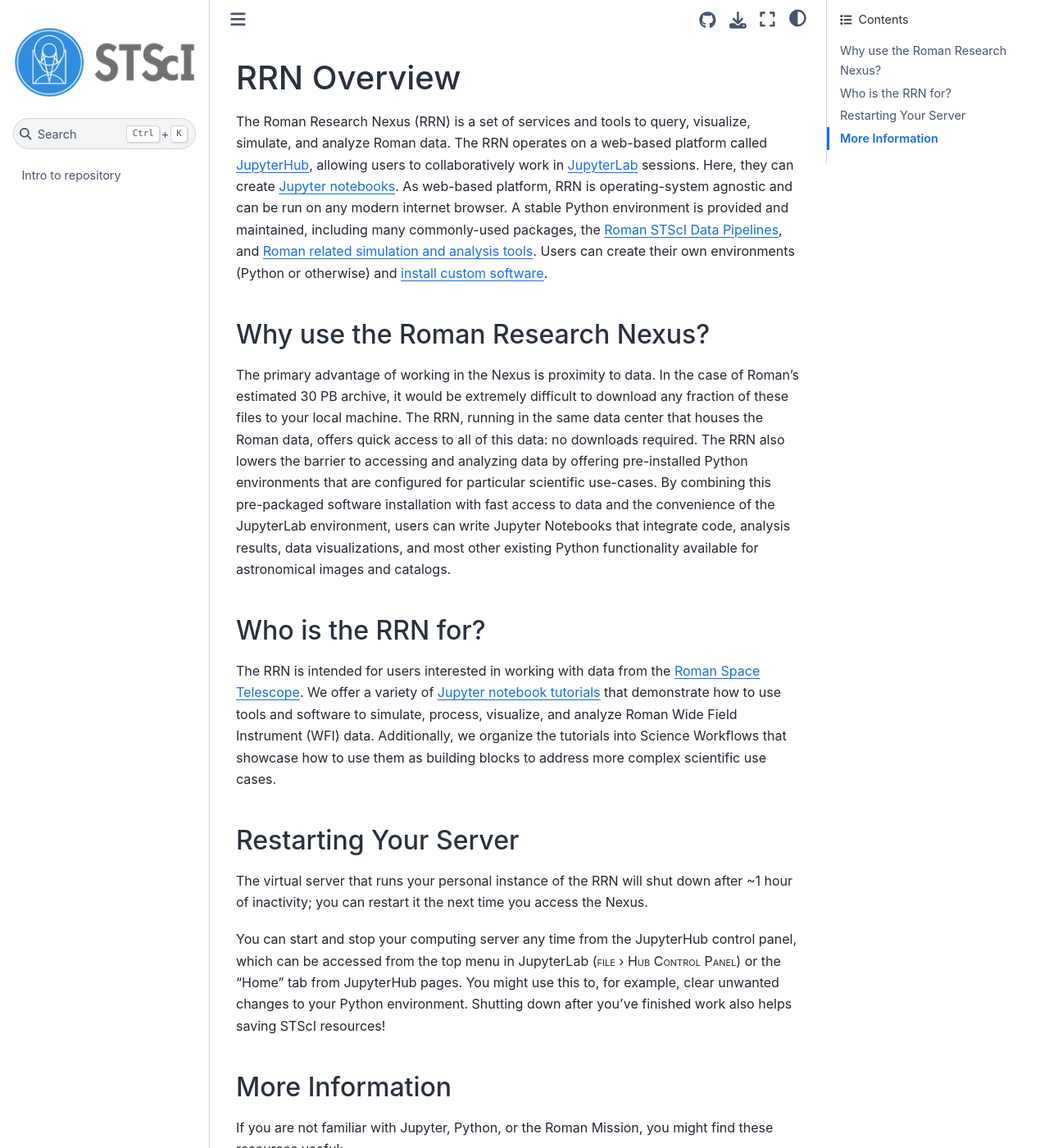
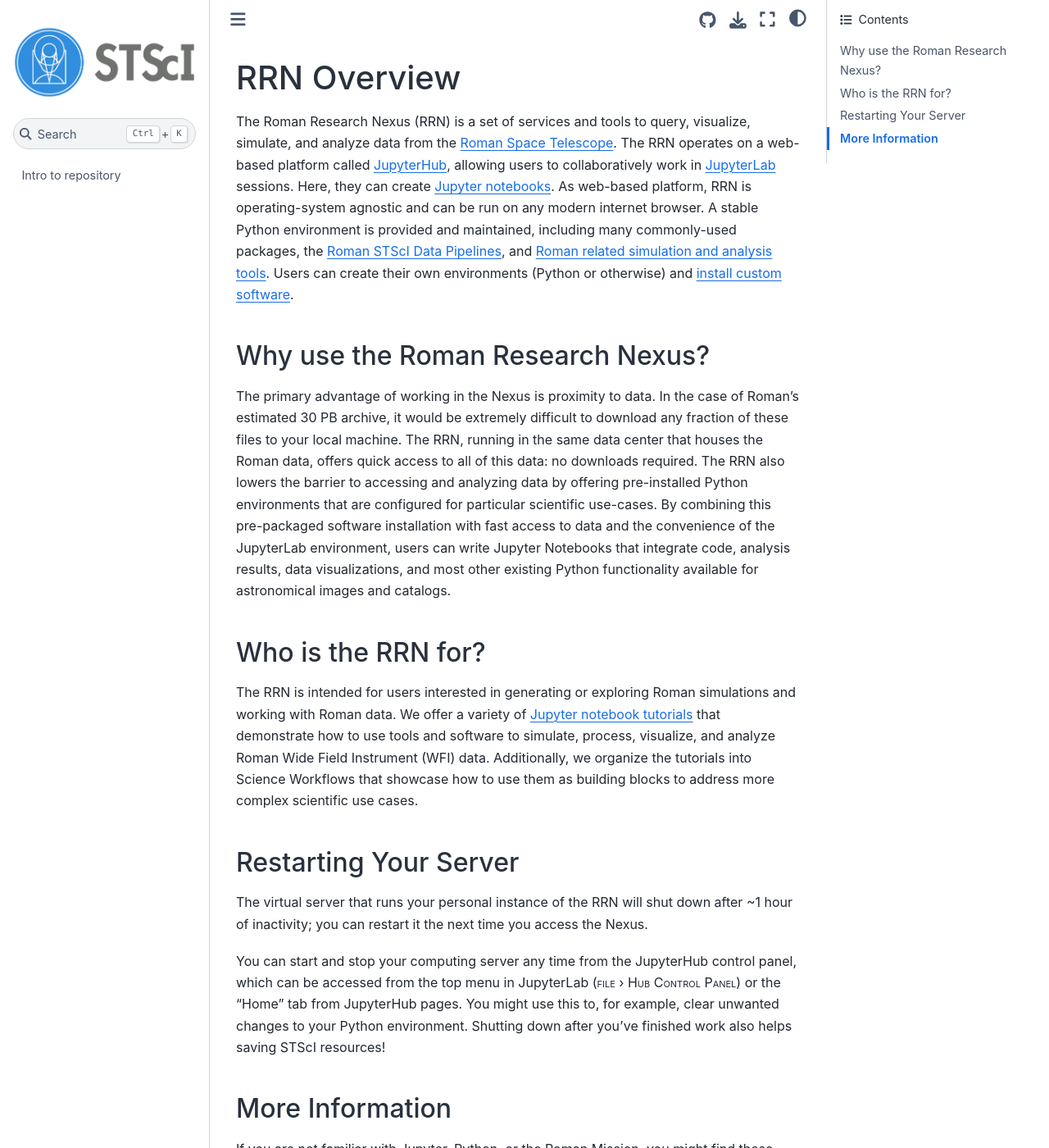
Before and after one commit to spacetelescope/roman_notebooks, a Jupyter Book: the page built from markdown/what-is-rsp.md, in a window 1280 px wide and 1400 px high. Shown: the whole window at 82% size. Built offline with Jupyter Book 1.0.4 settings and Sphinx 7.4.7 and the Sphinx Book theme 1.1.4, drawn with Linux system fonts in a browser that asks for light colours; pages that are not in the unit, such as notebooks, are missing from menus.

Commit message:
Update what-is-rsp.md

```diff
--- a/markdown/what-is-rsp.md
+++ b/markdown/what-is-rsp.md
@@ -1,13 +1,13 @@
 # RRN Overview
 
-The Roman Research Nexus (RRN) is a set of services and tools to query, visualize, simulate, and analyze Roman data. The RRN operates on a web-based platform called [JupyterHub](https://docs.jupyter.org/en/latest/), allowing users to collaboratively work in [JupyterLab](https://jupyterlab.readthedocs.io/en/latest/) sessions. Here, they can create [Jupyter notebooks](https://docs.jupyter.org/en/latest/). As web-based platform, RRN is operating-system agnostic and can be run on any modern internet browser. A stable Python environment is provided and maintained, including many commonly-used packages, the [Roman STScI Data Pipelines](https://roman-docs.stsci.edu/data-handbook-home/roman-stsci-data-pipelines), and [Roman related simulation and analysis tools](https://roman-docs.stsci.edu/simulation-tools-handbook-home). Users can create their own environments (Python or otherwise) and [install custom software](software.md).
+The Roman Research Nexus (RRN) is a set of services and tools to query, visualize, simulate, and analyze data from the [Roman Space Telescope](https://archive.stsci.edu/missions-and-data/roman). The RRN operates on a web-based platform called [JupyterHub](https://docs.jupyter.org/en/latest/), allowing users to collaboratively work in [JupyterLab](https://jupyterlab.readthedocs.io/en/latest/) sessions. Here, they can create [Jupyter notebooks](https://docs.jupyter.org/en/latest/). As web-based platform, RRN is operating-system agnostic and can be run on any modern internet browser. A stable Python environment is provided and maintained, including many commonly-used packages, the [Roman STScI Data Pipelines](https://roman-docs.stsci.edu/data-handbook-home/roman-stsci-data-pipelines), and [Roman related simulation and analysis tools](https://roman-docs.stsci.edu/simulation-tools-handbook-home). Users can create their own environments (Python or otherwise) and [install custom software](software.md).
 
 ## Why use the Roman Research Nexus?
 The primary advantage of working in the Nexus is proximity to data. In the case of Roman's estimated 30 PB archive, it would be extremely difficult to download any fraction of these files to your local machine. The RRN, running in the same data center that houses the Roman data, offers quick access to all of this data: no downloads required. The RRN also lowers the barrier to accessing and analyzing data by offering pre-installed Python environments that are configured for particular scientific use-cases. By combining this pre-packaged software installation with fast access to data and the convenience of the JupyterLab environment, users can write Jupyter Notebooks that integrate code, analysis results, data visualizations, and most other existing Python functionality available for astronomical images and catalogs.
 
 ## Who is the RRN for?
 
-The RRN is intended for users interested in working with data from the [Roman Space Telescope](https://archive.stsci.edu/missions-and-data/roman). We offer a variety of [Jupyter notebook tutorials](tutorials.md) that demonstrate how to use tools and software to simulate, process, visualize, and analyze Roman Wide Field Instrument (WFI) data. Additionally, we organize the tutorials into Science Workflows that showcase how to use them as building blocks to address more complex scientific use cases.
+The RRN is intended for users interested in generating or exploring Roman simulations and working with Roman data. We offer a variety of [Jupyter notebook tutorials](tutorials.md) that demonstrate how to use tools and software to simulate, process, visualize, and analyze Roman Wide Field Instrument (WFI) data. Additionally, we organize the tutorials into Science Workflows that showcase how to use them as building blocks to address more complex scientific use cases.
 
 ## Restarting Your Server
 
```
